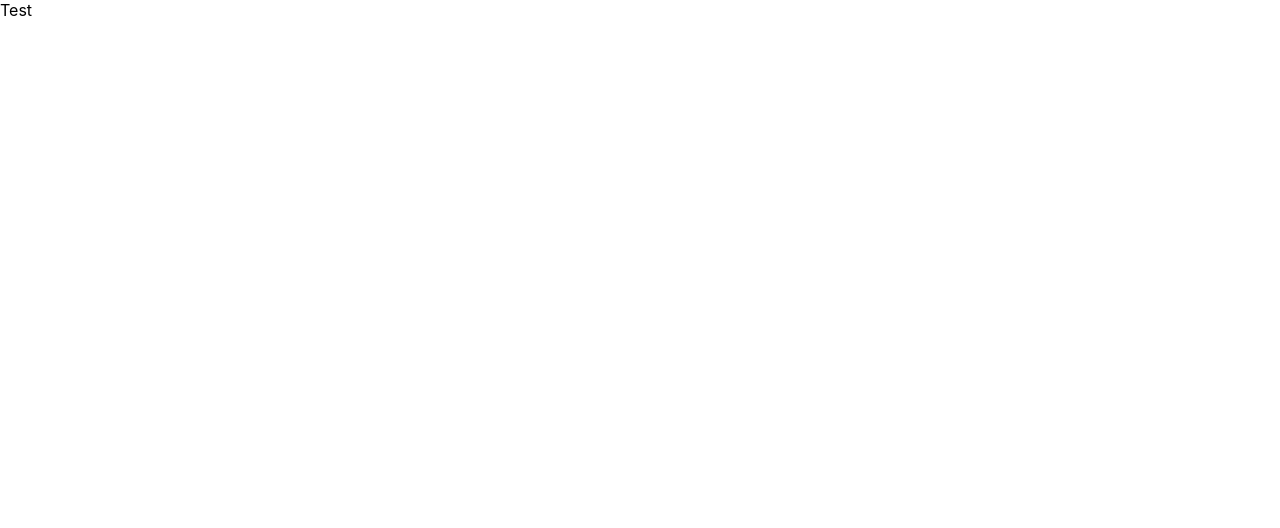
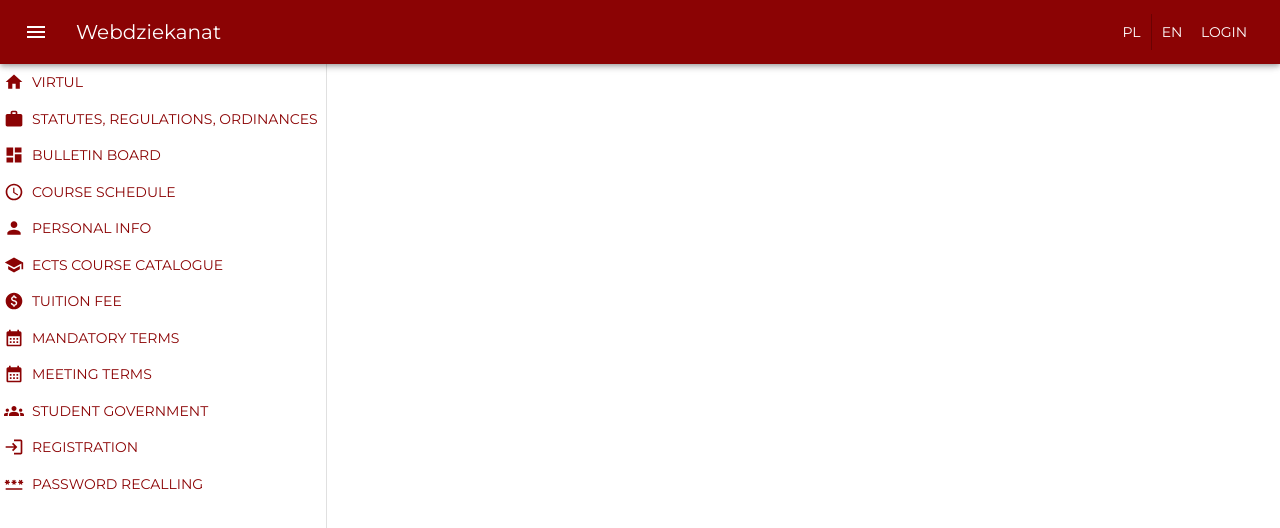
Before and after one commit to marcinjaborski/webdziekanat, a React (Create React App) app: page / in a window 1280 px wide. Shown: the top 528 px of the page. Built offline with nearby package versions, Linux system fonts and the light colour scheme.

Commit message:
Topbar with navigation drawer

```diff
--- a/public/index.html
+++ b/public/index.html
@@ -11,6 +11,7 @@
       content="Wirtualny Dziekanat"
     />
     <title>WebDziekanat</title>
+    <link href="https://fonts.googleapis.com/css2?family=Montserrat&display=swap" rel="stylesheet">
   </head>
   <body>
     <noscript>You need to enable JavaScript to run this app.</noscript>
--- a/src/App.tsx
+++ b/src/App.tsx
@@ -1,5 +1,25 @@
+import TopBar from "./components/TopBar";
+import { createTheme, ThemeProvider } from "@mui/material";
+import NavigationDrawer from "./components/NavigationDrawer";
+
+const theme = createTheme({
+  typography: {
+    fontFamily: ["Montserrat"].join(","),
+  },
+  palette: {
+    primary: {
+      main: "#8b0304",
+    },
+  },
+});
+
 function App() {
-  return <>Test</>;
+  return (
+    <ThemeProvider theme={theme}>
+      <TopBar />
+      <NavigationDrawer />
+    </ThemeProvider>
+  );
 }
 
 export default App;
--- /dev/null
+++ b/src/components/NavigationDrawer.tsx
@@ -0,0 +1,45 @@
+import { Button, Drawer } from "@mui/material";
+import { useState } from "react";
+import { NavigationDrawerStyled } from "../styles/NavigationDrawer.styled";
+import HomeIcon from "@mui/icons-material/Home";
+import WorkIcon from "@mui/icons-material/Work";
+import DashboardIcon from "@mui/icons-material/Dashboard";
+import ScheduleIcon from "@mui/icons-material/Schedule";
+import SchoolIcon from "@mui/icons-material/School";
+import PaidIcon from "@mui/icons-material/Paid";
+import CalendarMonthIcon from "@mui/icons-material/CalendarMonth";
+import GroupsIcon from "@mui/icons-material/Groups";
+import LoginIcon from "@mui/icons-material/Login";
+import PasswordIcon from "@mui/icons-material/Password";
+import PersonIcon from "@mui/icons-material/Person";
+
+const NavigationDrawer = () => {
+  const [open, setOpen] = useState(true);
+  return (
+    <NavigationDrawerStyled>
+      <Drawer
+        variant="persistent"
+        anchor="left"
+        open={open}
+        sx={{ pt: "50px" }}
+      >
+        <Button startIcon={<HomeIcon />}>virTul</Button>
+        <Button startIcon={<WorkIcon />}>
+          Statutes, regulations, ordinances
+        </Button>
+        <Button startIcon={<DashboardIcon />}>Bulletin board</Button>
+        <Button startIcon={<ScheduleIcon />}>Course schedule</Button>
+        <Button startIcon={<PersonIcon />}>Personal Info</Button>
+        <Button startIcon={<SchoolIcon />}>ECTS course catalogue</Button>
+        <Button startIcon={<PaidIcon />}>Tuition fee</Button>
+        <Button startIcon={<CalendarMonthIcon />}>Mandatory terms</Button>
+        <Button startIcon={<CalendarMonthIcon />}>Meeting terms</Button>
+        <Button startIcon={<GroupsIcon />}>Student government</Button>
+        <Button startIcon={<LoginIcon />}>Registration</Button>
+        <Button startIcon={<PasswordIcon />}>Password recalling</Button>
+      </Drawer>
+    </NavigationDrawerStyled>
+  );
+};
+
+export default NavigationDrawer;
--- /dev/null
+++ b/src/components/TopBar.tsx
@@ -0,0 +1,35 @@
+import {
+  AppBar,
+  Box,
+  Button,
+  ButtonGroup,
+  IconButton,
+  Toolbar,
+  Typography,
+} from "@mui/material";
+import MenuIcon from "@mui/icons-material/Menu";
+import { Link } from "react-router-dom";
+
+const TopBar = () => {
+  return (
+    <Box sx={{ flexGrow: 1 }}>
+      <AppBar position="fixed">
+        <Toolbar>
+          <IconButton size="large" edge="start" color="inherit" sx={{ mr: 2 }}>
+            <MenuIcon />
+          </IconButton>
+          <Typography variant="h6" component="div" sx={{ flexGrow: 1 }}>
+            <Link to="/">Webdziekanat</Link>
+          </Typography>
+          <ButtonGroup variant="text" color="inherit">
+            <Button>PL</Button>
+            <Button>EN</Button>
+          </ButtonGroup>
+          <Button color="inherit">Login</Button>
+        </Toolbar>
+      </AppBar>
+    </Box>
+  );
+};
+
+export default TopBar;
--- a/src/index.css
+++ b/src/index.css
@@ -11,3 +11,8 @@ code {
   font-family: source-code-pro, Menlo, Monaco, Consolas, 'Courier New',
     monospace;
 }
+
+a {
+  color: inherit;
+  text-decoration: inherit;
+}
--- a/src/index.tsx
+++ b/src/index.tsx
@@ -2,12 +2,15 @@ import React from "react";
 import ReactDOM from "react-dom/client";
 import "./index.css";
 import App from "./App";
+import { BrowserRouter as Router } from "react-router-dom";
 
 const root = ReactDOM.createRoot(
   document.getElementById("root") as HTMLElement
 );
 root.render(
   <React.StrictMode>
-    <App />
+    <Router>
+      <App />
+    </Router>
   </React.StrictMode>
 );
--- /dev/null
+++ b/src/styles/NavigationDrawer.styled.ts
@@ -0,0 +1,12 @@
+import styled from "styled-components";
+
+export const NavigationDrawerStyled = styled.div`
+  .MuiPaper-root {
+    z-index: 500;
+    padding-top: 64px;
+  }
+
+  button {
+    justify-content: flex-start;
+  }
+`;
```
Also changed, not shown: package.json (+8 -0 lines), 1 other file (tests, documents, lock files or other folders).
